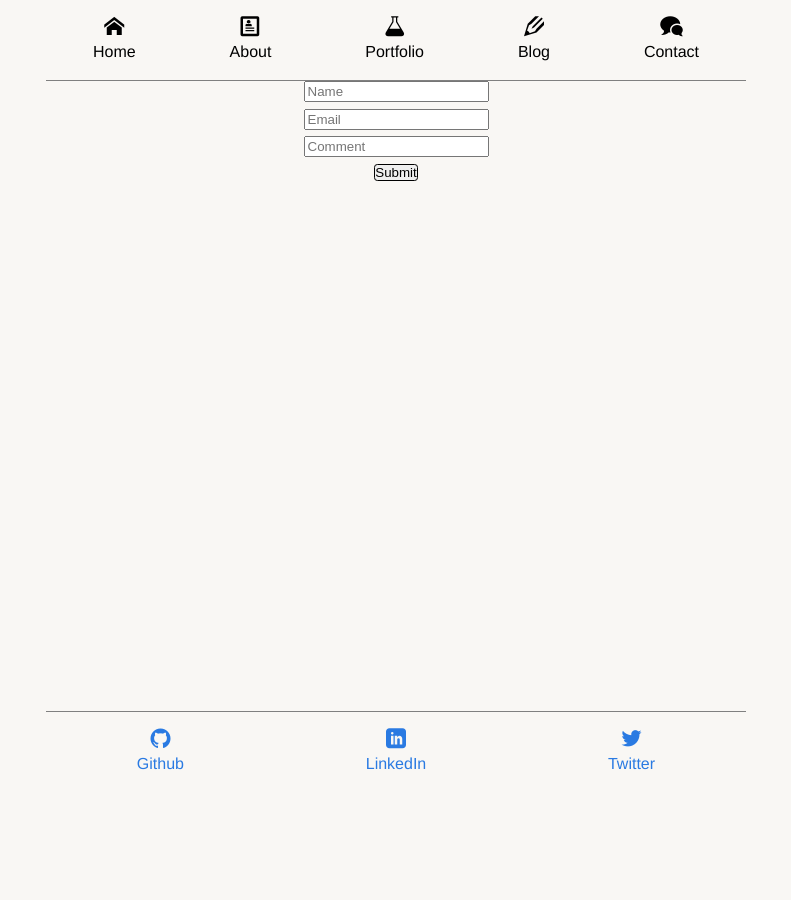
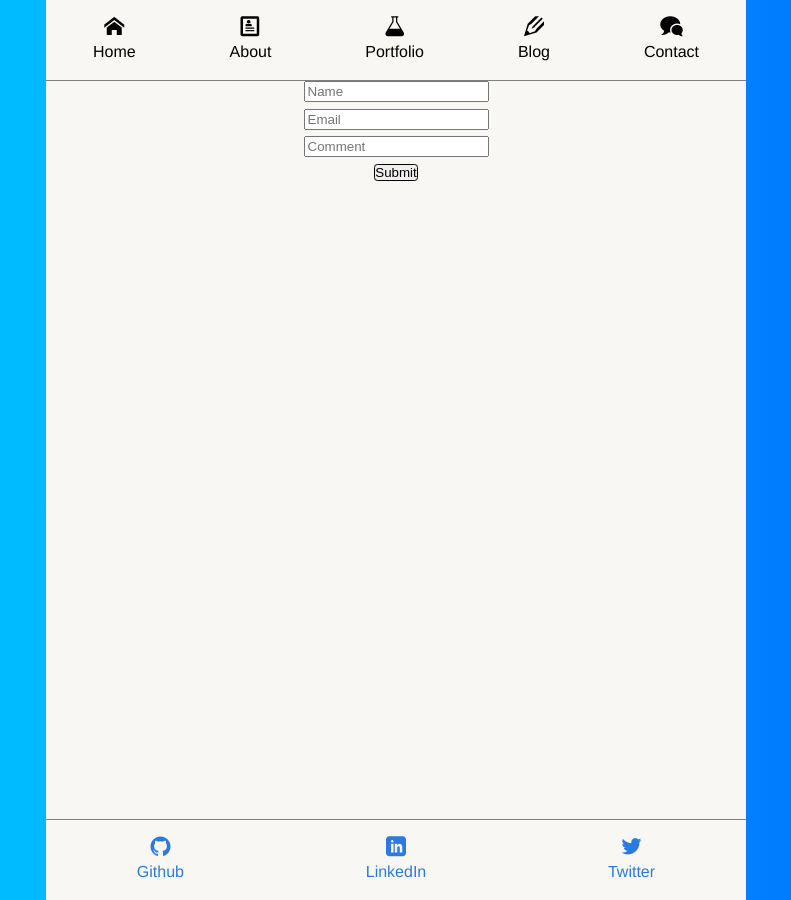
Before and after one commit to brandonlafave/brandonlafave.github.io, a Jekyll site: the page built from _pages/contact.md, in a window 1280 px wide. Shown: the whole page, without its empty margins (244-1035 px from the left). Built offline with Jekyll 4.4.1, drawn with Linux system fonts in a browser that asks for light colours; some web fonts are replaced; Markdown is read by kramdown in place of the engine named in the settings.

Commit message:
Add gradient for background

```diff
--- a/_layouts/contact.html
+++ b/_layouts/contact.html
@@ -1,6 +1,6 @@
 ---
 layout: default
 ---
-<main class="layout-main">
+<main>
   {% include contact-form.html %}
 </main>
--- a/_layouts/default.html
+++ b/_layouts/default.html
@@ -7,7 +7,7 @@
 
     {% include header.html %}
 
-    <div class="page-content">
+    <div class="page-content layout-main">
       <div class="wrapper">
         {{ content }}
       </div>
--- a/_sass/_base.scss
+++ b/_sass/_base.scss
@@ -220,3 +220,7 @@ span {
     font-size: 125%;
     padding-bottom: .20em;
 }
+
+header {
+    // background-color: #00CED1;
+}
--- a/_sass/_layout.scss
+++ b/_sass/_layout.scss
@@ -12,11 +12,14 @@
   padding-bottom: 1em
 }
 
-/* Test */
-main {
-// display: flex;
-min-height: 70vh;
-// flex-direction: column;
+.layout-main {
+flex: 1;
+}
+
+body {
+display: flex;
+min-height: 100vh;
+flex-direction: column;
 }
 
 .layout-main {
@@ -32,6 +35,18 @@ flex: 1;
 header a:link, a:hover, a:visited {
   text-decoration: none;
   color: black;
+}
+
+body {
+  background-color: #42CCC8;
+}
+
+html {
+  background: -webkit-linear-gradient(90deg, #00c6ff 10%, #0072ff 90%); /* Chrome 10+, Saf5.1+ */
+  background:    -moz-linear-gradient(90deg, #00c6ff 10%, #0072ff 90%); /* FF3.6+ */
+  background:     -ms-linear-gradient(90deg, #00c6ff 10%, #0072ff 90%); /* IE10 */
+  background:      -o-linear-gradient(90deg, #00c6ff 10%, #0072ff 90%); /* Opera 11.10+ */
+  background:         linear-gradient(90deg, #00c6ff 10%, #0072ff 90%); /* W3C */
 }
 
 .center {
```
